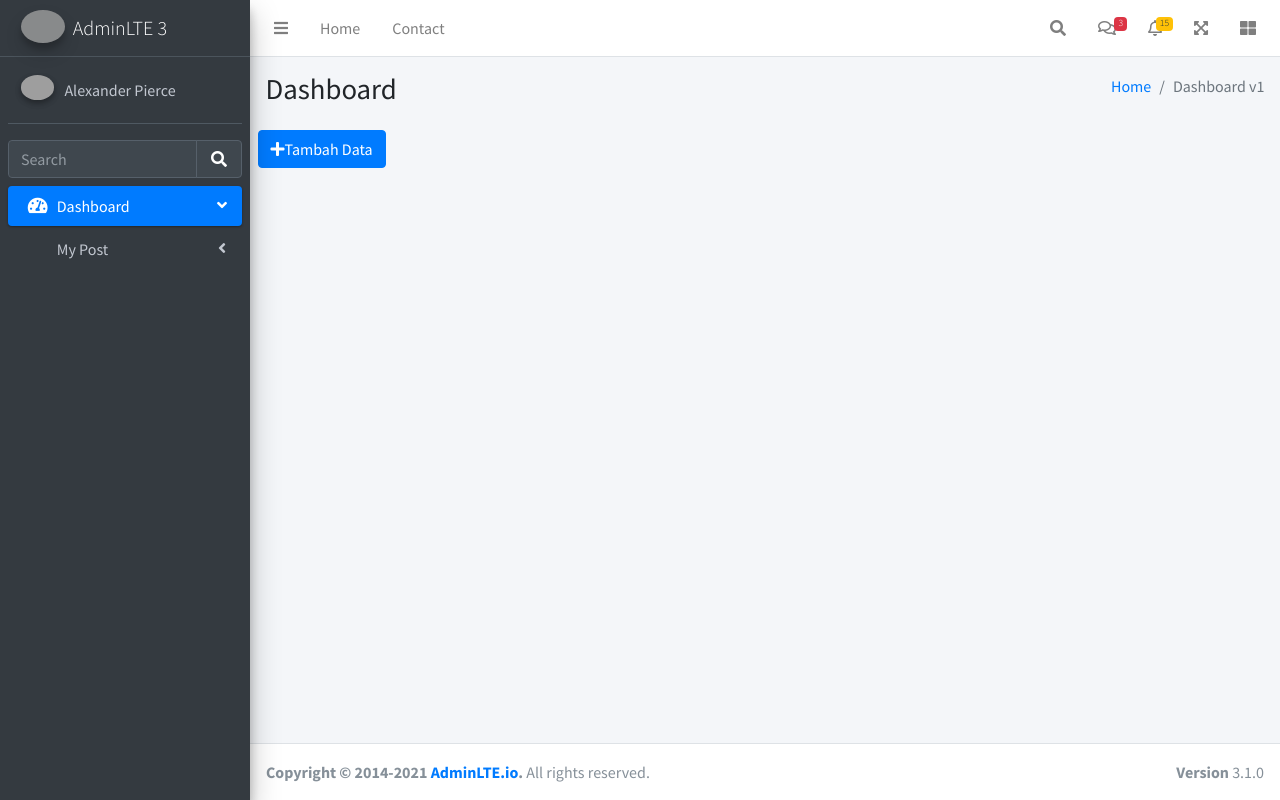
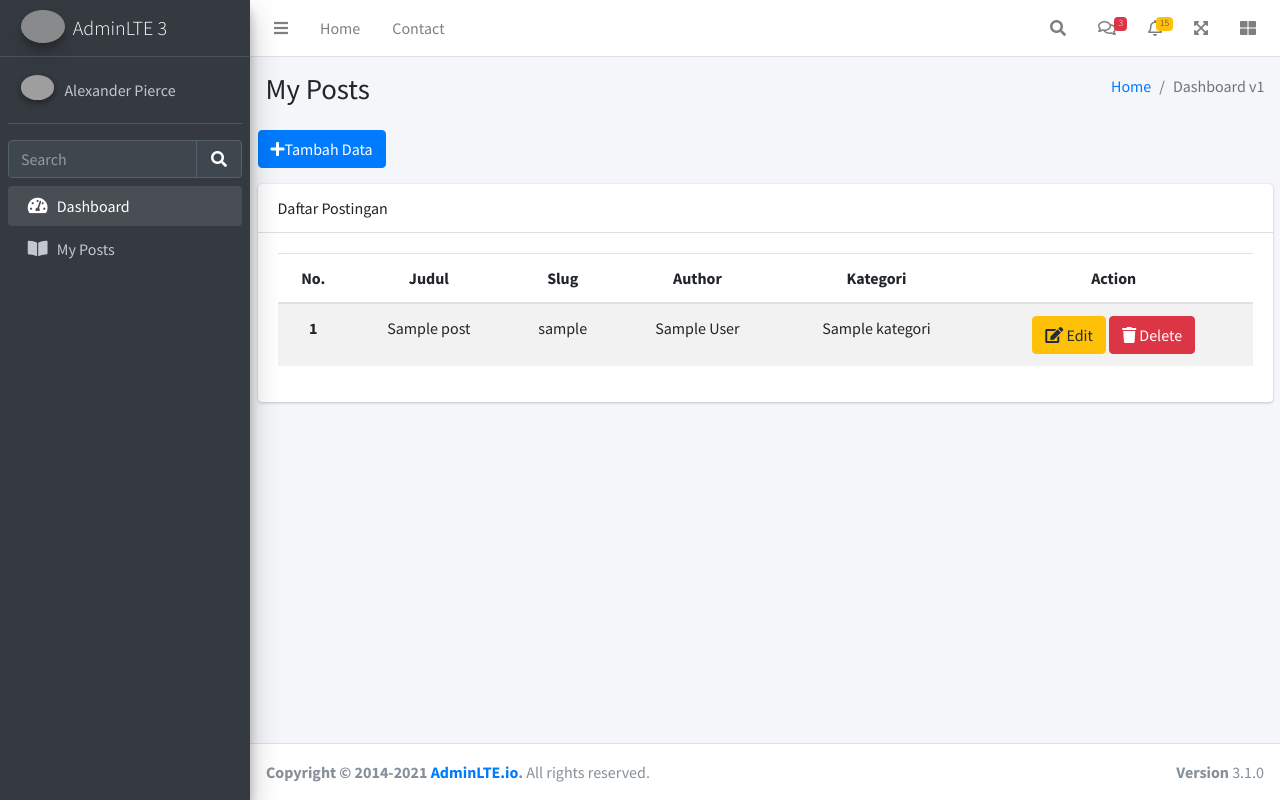
Before and after one commit to nabilaahptr/Praktikum_Web_Lanjut, a CodeIgniter 4 app: template app/Views/Posts/index.php in a window 1280 px wide. Run offline with PHP 8.4 and a stand-in for CodeIgniter, Linux system fonts and the light colour scheme; the template is opened without the code that fills it: most values are stand-ins (such as "Sample title", 1, 10 or a date in 2020); some libraries are stand-ins or nearby versions; grey boxes are pictures that could not be loaded.

Commit message:
Praktikum Web Lanjut

```diff
--- a/app/Config/Database.php
+++ b/app/Config/Database.php
@@ -33,7 +33,7 @@ class Database extends Config
 	public $default = [
 		'DSN'      => '',
 		'hostname' => 'localhost',
-		'username' => '',
+		'username' => 'root',
 		'password' => '',
 		'database' => '',
 		'DBDriver' => 'MySQLi',
--- a/app/Views/Posts/index.php
+++ b/app/Views/Posts/index.php
@@ -1,8 +1,7 @@
-<?= $this->extend('template'); ?>
-<?= $this->section('content'); ?>
+<?= $this->extend('template');?>
 
+<?= $this->section('content');?>
 <body class="hold-transition sidebar-mini layout-fixed">
-
 <div class="wrapper">
 
   <!-- Preloader -->
@@ -186,21 +185,22 @@
           <!-- Add icons to the links using the .nav-icon class
                with font-awesome or any other icon font library -->
           <li class="nav-item menu-open">
-            <a href="/admin" class="nav-link active">
+            <a href="/admin" class="nav-link">
               <i class="nav-icon fas fa-tachometer-alt"></i>
               <p>
                 Dashboard
-                <i class="right fas fa-angle-left"></i>
               </p>
             </a>
-            <li class="nav-item menu">
+          </li>
+          <li class="nav-item">
             <a href="/admin/posts" class="nav-link">
-              <i class="nav-icon fas "></i>
+              <i class="nav-icon fas fa-book-open"></i>
               <p>
-                My Post
-                <i class="right fas fa-angle-left"></i>
+                My Posts
               </p>
             </a>
+          </li>
+
         </ul>
       </nav>
       <!-- /.sidebar-menu -->
@@ -215,7 +215,7 @@
       <div class="container-fluid">
         <div class="row mb-2">
           <div class="col-sm-6">
-            <h1 class="m-0">Dashboard</h1>
+            <h1 class="m-0">My Posts</h1>
           </div><!-- /.col -->
           <div class="col-sm-6">
             <ol class="breadcrumb float-sm-right">
@@ -227,13 +227,51 @@
       </div><!-- /.container-fluid -->
     </div>
     <!-- /.content-header -->
-    <!-- /.main content -->
+
     <div class="container">
-        <a href="/admin/posts/create" class="btn btn-primary"><i class="fas fa-plus"></i>Tambah Data</a>
+        <a href="/admin/posts/create" class="btn btn-primary"> <i class="fas fa-plus"></i>Tambah Data</a>
+        <div class="card mt-3">
+          <div class="card-header">
+            Daftar Postingan
+          </div>
+          <div class="card-body">
+            <div class="table-responsive">
+                <table class="table table-striped text-center">
+                  <thead>
+                    <tr>
+                      <th scope="col">No.</th>
+                      <th scope="col">Judul</th>
+                      <th scope="col">Slug</th>
+                      <th scope="col">Author</th>
+                      <th scope="col">Kategori</th>
+                      <th scope="col">Action</th>
+                    </tr>
+                  </thead>
+                  <tbody>
+                    <?php foreach($posts as $i => $post) : ?>
+                    <tr>
+                      <th scope="row"><?= $i +1; ?></th>
+                      <td><?= $post ['judul'] ?></td>
+                      <td><?= $post ['slug'] ?></td>
+                      <td><?= $post ['author'] ?></td>
+                      <td><?= $post ['kategori'] ?></td>
+                      <td>
+                          <a href="/posts/edit/<?= $post['slug'];?>" class="btn btn-warning me-1"> <i class="fas fa-edit"></i> Edit </a>
+                          <a href="/posts/delete/<?= $post['slug'];?>" class="btn btn-danger "> <i class="fas fa-trash"></i> Delete </a>
+                      </td>
+                    </tr>
+                    <?php endforeach;?>
+                  </tbody>
+                </table>
+            </div>
+          </div>
+        </div>
+
     </div>
-    <!-- /.main content -->
-          <!-- right col -->
-        </div>
+
+    <!-- Main content -->
+    <section class="content">
+
         <!-- /.row (main row) -->
       </div><!-- /.container-fluid -->
     </section>
@@ -256,4 +294,4 @@
 </div>
 <!-- ./wrapper -->
 
-<?= $this->endSection(); ?>
+<?= $this->endSection();?>
```
Also changed, not shown: app/Config/Routes.php (+18 -21 lines), app/Controllers/AdminPostsController.php (+54 -2 lines), app/Views/Posts/create.php (+70 -29 lines).
